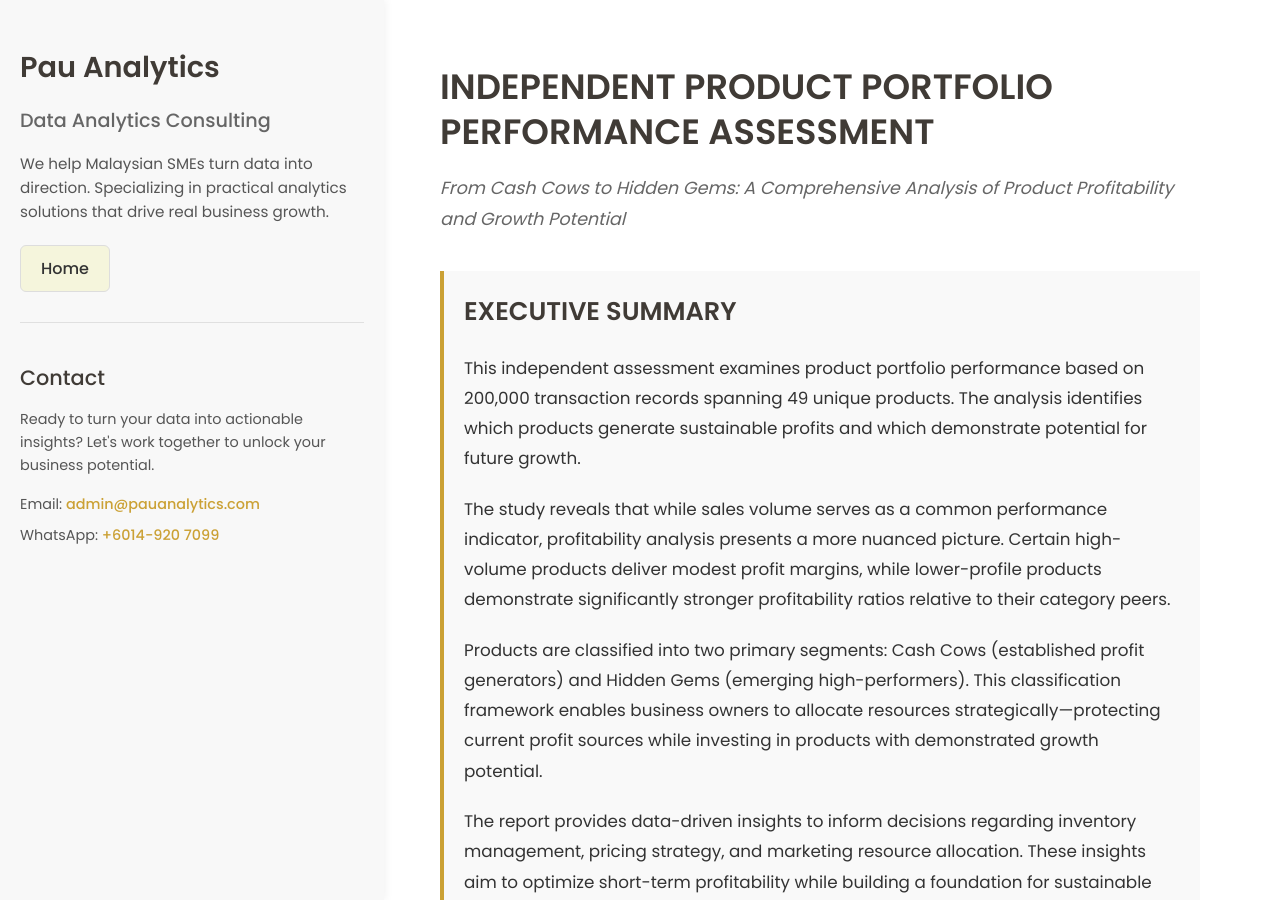
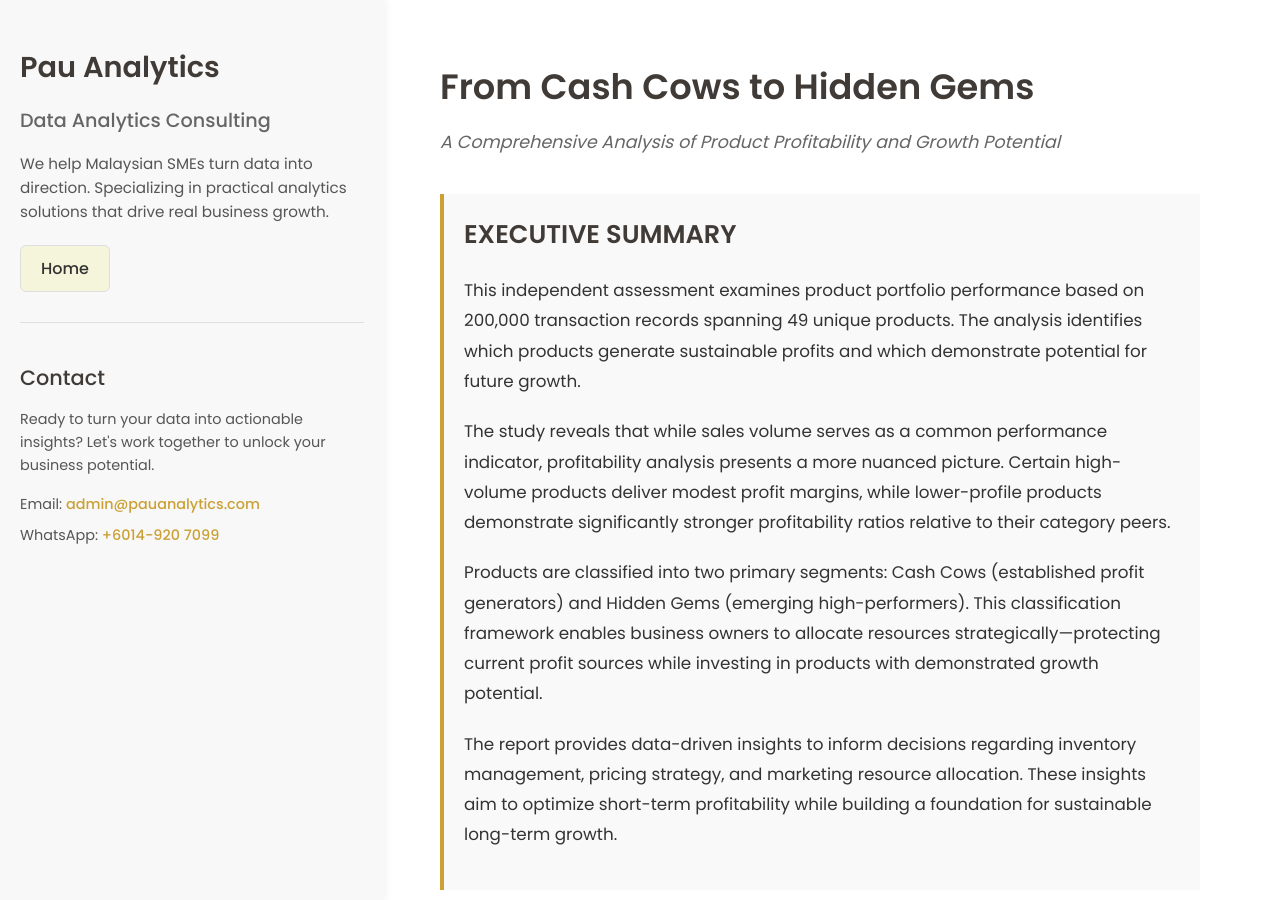
Before and after one commit to lyven81/pinnacles-learning-website, a Jekyll site: the page formal-report/cash-cow-formal.html, which Jekyll copies as it is, in a window 1280 px wide and 900 px high. Built offline with Jekyll 4.4.1, drawn with Linux system fonts in a browser that asks for light colours.

Commit message:
Update formal report title and subtitle structure

```diff
--- a/formal-report/cash-cow-formal.html
+++ b/formal-report/cash-cow-formal.html
@@ -298,8 +298,8 @@
             </section>
         </aside>
         <main class="right-column">
-            <h1>INDEPENDENT PRODUCT PORTFOLIO PERFORMANCE ASSESSMENT</h1>
-            <p class="subtitle">From Cash Cows to Hidden Gems: A Comprehensive Analysis of Product Profitability and Growth Potential</p>
+            <h1>From Cash Cows to Hidden Gems</h1>
+            <p class="subtitle">A Comprehensive Analysis of Product Profitability and Growth Potential</p>
 
             <div class="executive-summary">
                 <h2>EXECUTIVE SUMMARY</h2>
```
